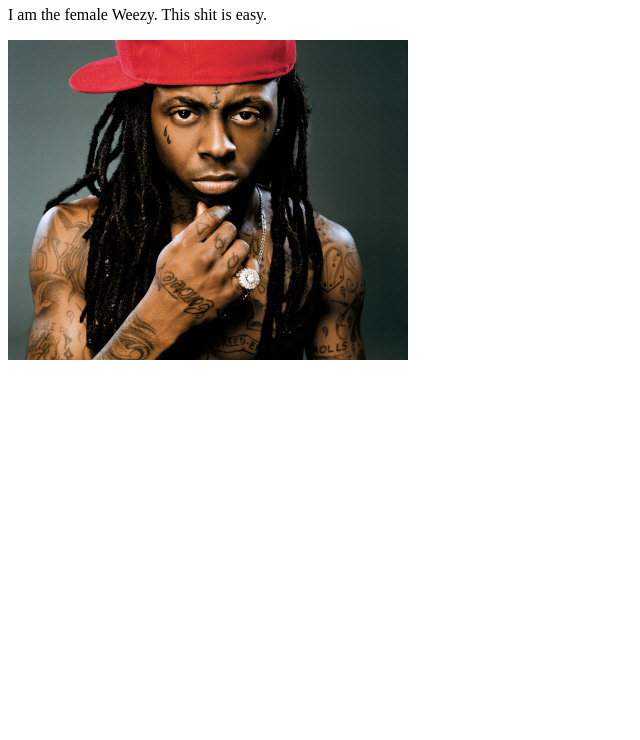
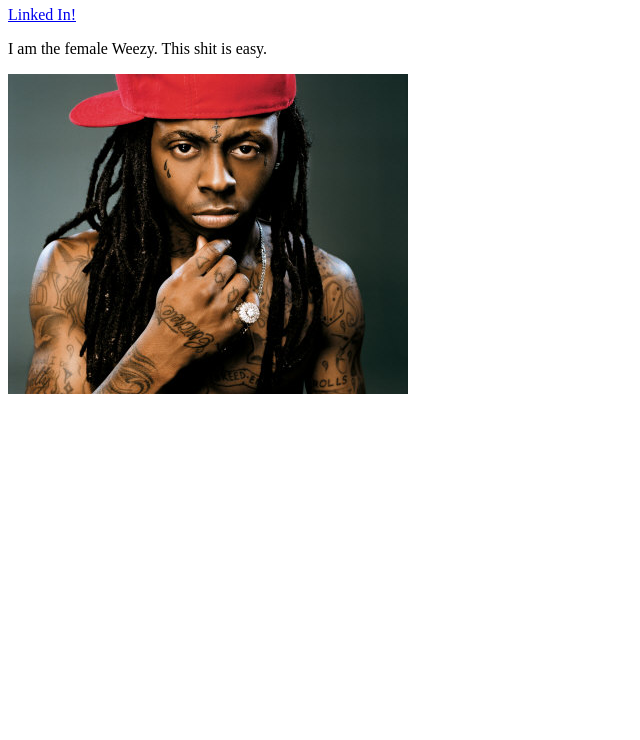
Before and after one commit to blbright/blbright.github.io, a plain HTML site: page index.html in a window 1280 px wide. Shown: the part 60-800 px from the top of the page, without its empty margins (0-640 px from the left). Drawn offline with Linux system fonts and the light colour scheme.

Commit message:
linked in link

```diff
--- a/index.html
+++ b/index.html
@@ -1,6 +1,11 @@
 <link rel="stylesheet" type="text/css" href="style.css">
 
 <h1> Bonnie Bright </h1>
+
+<a href="https://www.linkedin.com/in/bonnielbright">Linked In!</a>
+
 <p> I am the female Weezy. This shit is easy. </p>
 
+
+
 <img src="images/lil-wayne-jpg.jpg">
```
